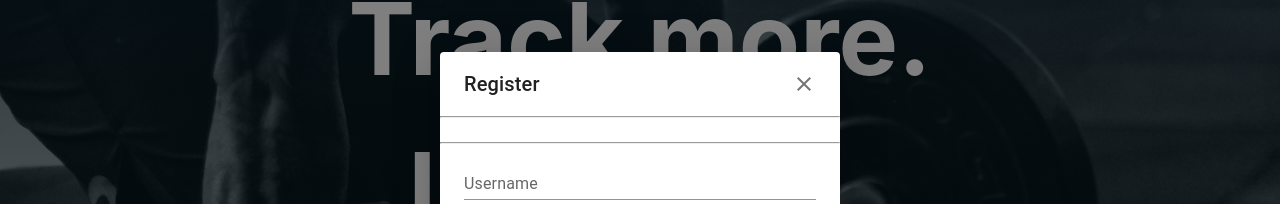
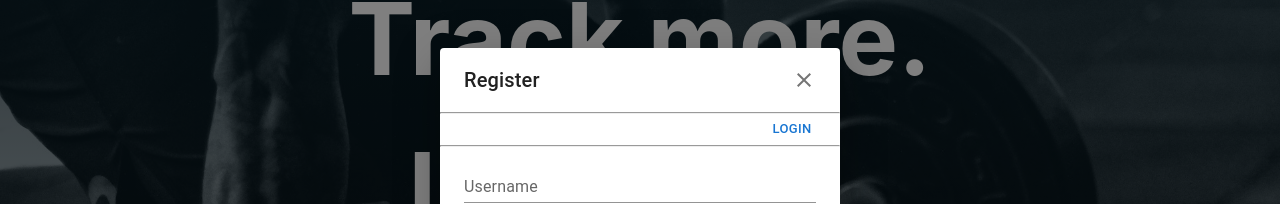
Before and after one commit to SpasErmenov/Fitness-app, a React (Vite) app: page / in a window 1280 px wide. Both pictures are taken after a click on the button "REGISTER". Shown: the part 186-390 px from the top of the page. Built offline with nearby package versions, Linux system fonts and the light colour scheme; no server answers.

Commit message:
fix button text

```diff
--- a/src/components/AuthDialog/AuthDialog.tsx
+++ b/src/components/AuthDialog/AuthDialog.tsx
@@ -69,7 +69,7 @@ const AuthDialog = (props: IAuthDialogProps) => {
           variant="text"
           size="small"
           onClick={props.onAuthModeChange}
-        ></Button>
+        >{formTitles.buttonName}</Button>
       </div>
       <hr className={style.Separator} />
       <DialogContent sx={{ padding: "0 24px", width: "400px" }}>
```
